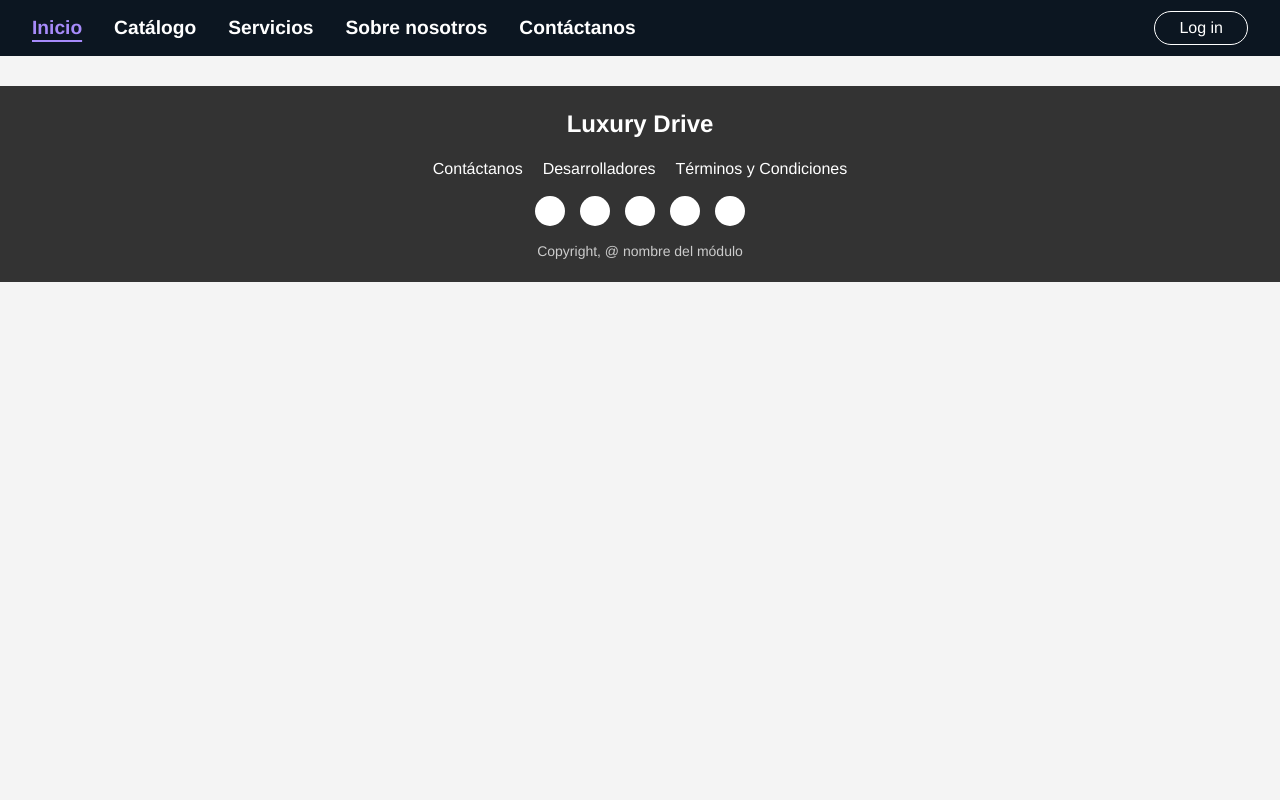
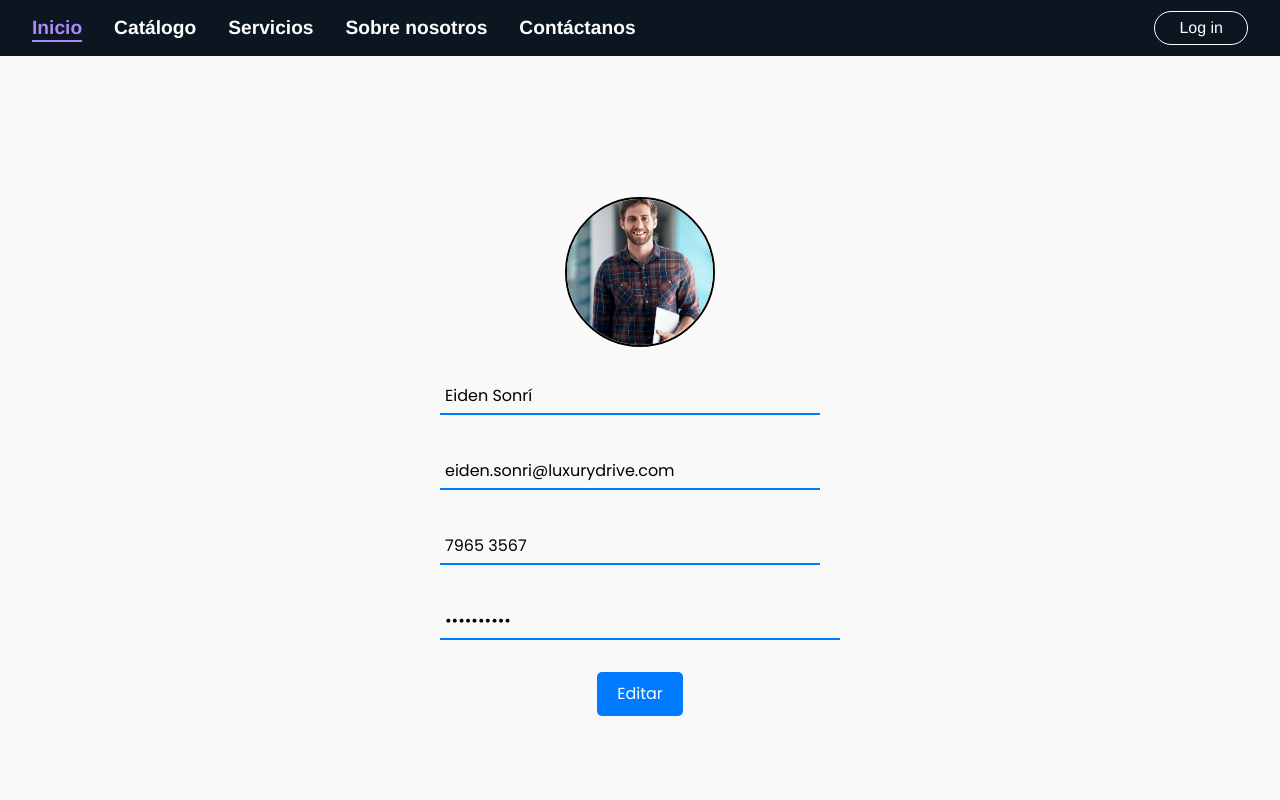
Before and after one commit to AmarisOsorio/Tienda-LuxuryDrive, a React (Vite) app in the folder frontend/: page /MiPerfil in a window 1280 px wide. Shown: the top 800 px of the page. Built offline with nearby package versions, Linux system fonts and the light colour scheme.

Commit message:
Por el momento ya esta perfil

```diff
--- a/frontend/src/App.jsx
+++ b/frontend/src/App.jsx
@@ -6,6 +6,7 @@ import ContactPage from './pages/Contactanos'
 import Servicios from './pages/Servicios'
 import SobreNosotros from './pages/SobreNosotros'
 import Terminos from './pages/Terminos'
+import MiPerfil from './pages/MiPerfil'
 
 
 
@@ -22,6 +23,7 @@ function App() {
             <Route path="/servicios" element={<Servicios />} />
             <Route path="/SobreNosotros" element={<SobreNosotros />} />
             <Route path="/Terminos" element={<Terminos />} />
+            <Route path="/MiPerfil" element={<MiPerfil />} />
          </Routes>
       </Router>
 
--- a/frontend/src/components/Navbar.jsx
+++ b/frontend/src/components/Navbar.jsx
@@ -41,7 +41,9 @@ const Navbar = () => {
         </ul>
 
         <button className="border border-white text-white rounded-full px-6 py-1 hover:bg-white hover:text-[#0c1621] transition">
-          Log in
+          <a href="/MiPerfil">
+            Log in
+            </a>
         </button>
       </div>
     </nav>
--- /dev/null
+++ b/frontend/src/pages/MiPerfil.css
@@ -0,0 +1,76 @@
+@import url("https://fonts.googleapis.com/css2?family=Poppins:wght@300;400;500;700&display=swap");
+
+body {
+  font-family: "Poppins", sans-serif;
+  margin: 0;
+  padding: 0;
+  background-color: #f9f9f9;
+}
+
+/* Contenedor principal */
+.mi-perfil-container {
+  display: flex;
+  flex-direction: column;
+  align-items: center;
+  justify-content: center;
+  min-height: 100vh;
+  padding: 20px;
+  box-sizing: border-box;
+}
+
+/* Foto de perfil */
+.mi-perfil-imagen-container {
+  margin-bottom: 20px;
+}
+
+.mi-perfil-imagen {
+  width: 150px;
+  height: 150px;
+  border-radius: 50%;
+  object-fit: cover;
+  border: 2px solid #000;
+}
+
+/* Contenedor de la información */
+.mi-perfil-info {
+  display: flex;
+  flex-direction: column;
+  gap: 15px;
+  width: 80%;
+  max-width: 400px;
+}
+
+/* Campos de texto */
+.mi-perfil-input {
+  border: none;
+  border-bottom: 2px solid #007bff;
+  font-size: 1rem;
+  padding: 5px;
+  color: #000;
+  background-color: transparent;
+  outline: none;
+  text-align: left;
+  font-family: "Poppins", sans-serif;
+  border-radius: 0;
+  appearance: none;
+  -webkit-appearance: none;
+}
+
+/* Botón */
+.mi-perfil-boton {
+  margin-top: 20px;
+  padding: 10px 20px;
+  border: none;
+  border-radius: 5px;
+  background-color: #007bff;
+  color: #fff;
+  font-size: 1rem;
+  cursor: pointer;
+  transition: background-color 0.3s ease;
+  font-family: "Poppins", sans-serif;
+  text-decoration: none;
+}
+
+.mi-perfil-boton:hover {
+  background-color: #0056b3;
+}
--- /dev/null
+++ b/frontend/src/pages/MiPerfil.jsx
@@ -0,0 +1,79 @@
+import React, { useState } from "react";
+import "./MiPerfil.css";
+
+const MiPerfil = () => {
+  const [perfil, setPerfil] = useState({
+    nombre: "Eiden Sonrí",
+    email: "eiden.sonri@luxurydrive.com",
+    telefono: "7965 3567",
+    password: "**********",
+  });
+
+  const [modoEdicion, setModoEdicion] = useState(false);
+
+  const handleChange = (e) => {
+    const { name, value } = e.target;
+    setPerfil({
+      ...perfil,
+      [name]: value,
+    });
+  };
+
+  const toggleEdicion = () => {
+    setModoEdicion(!modoEdicion);
+  };
+
+  return (
+    <div className="mi-perfil-container">
+
+      <div className="mi-perfil-imagen-container">
+        <img
+          src="../../public/img/EidenSonri.jpg"
+          alt="FotoPerfil"
+          className="mi-perfil-imagen"
+        />
+      </div>
+
+      <div className="mi-perfil-info">
+        <input
+          type="text"
+          name="nombre"
+          value={perfil.nombre}
+          onChange={handleChange}
+          readOnly={!modoEdicion}
+          className="mi-perfil-input"
+        />
+        <input
+          type="text"
+          name="email"
+          value={perfil.email}
+          onChange={handleChange}
+          readOnly={!modoEdicion}
+          className="mi-perfil-input"
+        />
+        <input
+          type="text"
+          name="telefono"
+          value={perfil.telefono}
+          onChange={handleChange}
+          readOnly={!modoEdicion}
+          className="mi-perfil-input"
+        />
+        <input
+          type="password"
+          name="password"
+          value={perfil.password}
+          onChange={handleChange}
+          readOnly={!modoEdicion}
+          className="mi-perfil-input"
+        />
+      </div>
+
+      <button onClick={toggleEdicion} className="mi-perfil-boton">
+        {modoEdicion ? "Guardar" : "Editar"}
+      </button>
+    </div>
+  );
+};
+
+export default MiPerfil;
```
Also changed, not shown: frontend/public/img/EidenSonri.jpg (added).
